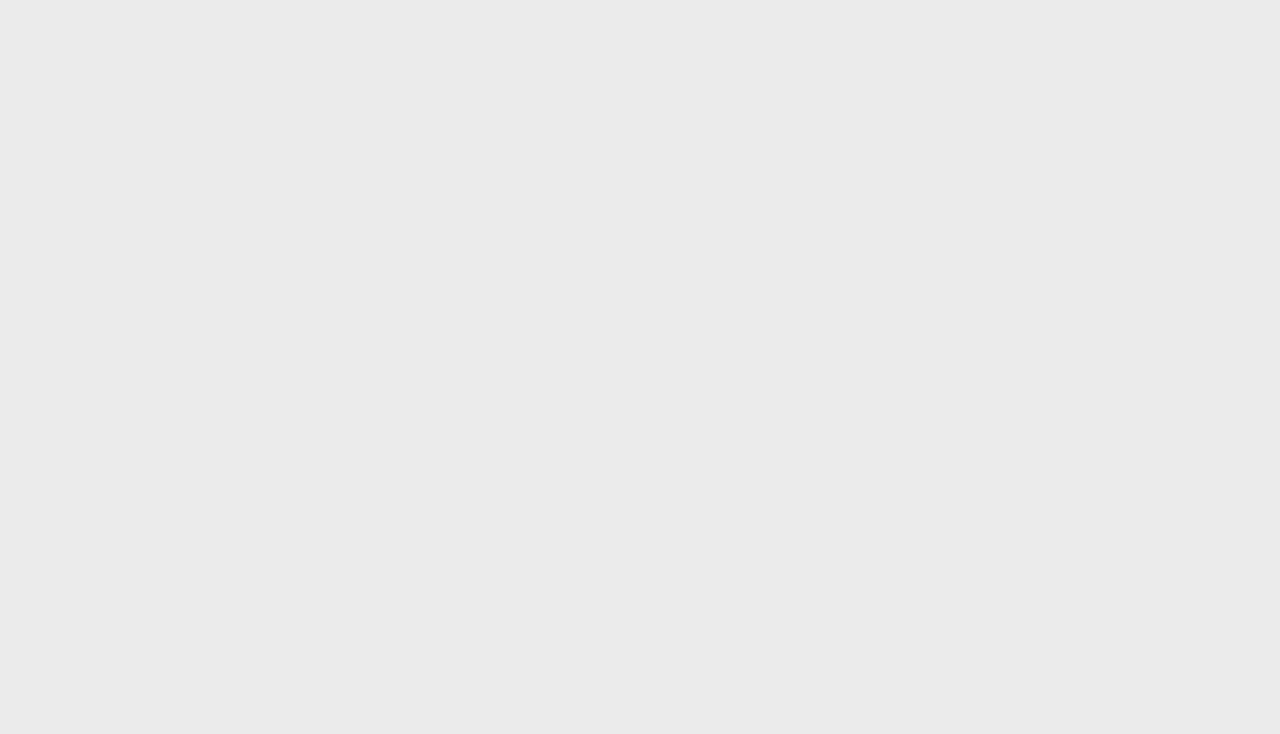
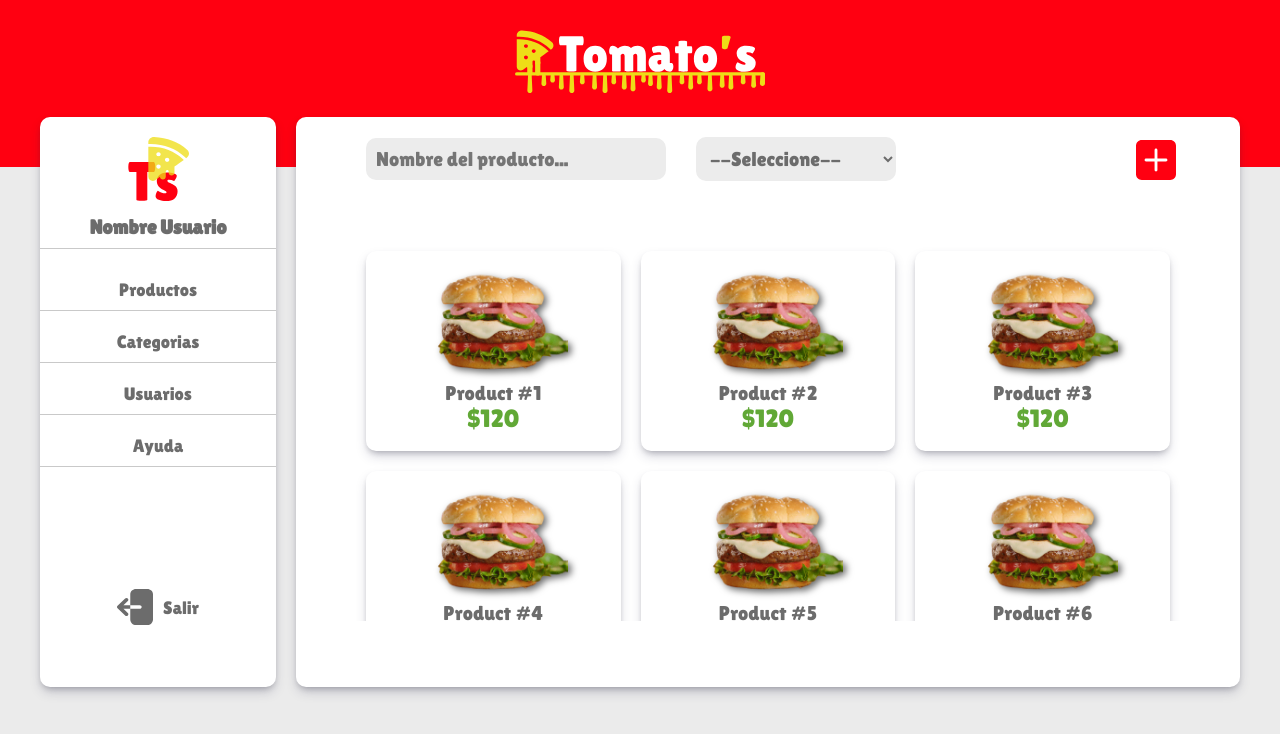
Before and after one commit to HectorGerardoZV/tomatosFront, a React (Vite) app: page /admin/products in a window 1280 px wide. Before the commit this address had no page. Shown: the top 734 px of the page. Built offline with nearby package versions, Linux system fonts and the light colour scheme.

Commit message:
The product administration page was created

```diff
--- a/src/App.jsx
+++ b/src/App.jsx
@@ -14,6 +14,7 @@ import OrderStates from "./pages/orderStates/OrderStates"
 import ViewOrder from "./pages/viewOrder/ViewOrder"
 import AdminMasterPage from "./pages/adminMasterPage/AdminMasterPage"
 import AdminPage from "./pages/adminPage/AdminPage"
+import AdminProducts from "./pages/adminProducts/AdminProducts"
 
 function App() {
   return (
@@ -32,6 +33,7 @@ function App() {
 
               <Route path="/admin" element={<AdminMasterPage />}>
                 <Route index element={<AdminPage />} />
+                <Route path="products" element={<AdminProducts />} />
               </Route>
             </Routes>
           </Router >
--- a/src/components/menuAdmin/MenuAdmin.jsx
+++ b/src/components/menuAdmin/MenuAdmin.jsx
@@ -19,7 +19,7 @@ const MenuAdmin = () => {
 
     <div className="menuOptions">
         <div className="option">
-            <Link to={"/admin"}>Productos</Link>
+            <Link to={"/admin/products"}>Productos</Link>
         </div>
 
         <div className="option">
--- /dev/null
+++ b/src/components/productAdmin/ProductAdmin.css
@@ -0,0 +1,8 @@
+.productAnimation{
+    cursor: pointer;
+    transition: .2s ease;
+}
+.productAnimation:hover{
+
+    transform: scale(1.1);
+}
--- /dev/null
+++ b/src/components/productAdmin/ProductAdmin.jsx
@@ -0,0 +1,16 @@
+
+import "../product/Product.css"
+import "./ProductAdmin.css"
+const ProductAdmin = (props) => {
+    const {product} =props;
+    const {image, name, salePrice} = product;
+    return (
+        <div className="product productAnimation" >
+            <img className="product__img" src={image} alt="image product" />
+            <p className="product__name">{name}</p>
+            <p className="product__price">${salePrice}</p>
+        </div>
+    )
+}
+
+export default ProductAdmin
--- a/src/index.css
+++ b/src/index.css
@@ -29,7 +29,7 @@ body{
 h1,h2,h3,p,a,li,ul{
   margin: 0;
 }
-button, input {
+button, input , select, option{
   font-family: var(--font);
 }
 a{
--- a/src/pages/adminMasterPage/AdminMasterPage.jsx
+++ b/src/pages/adminMasterPage/AdminMasterPage.jsx
@@ -6,7 +6,6 @@ import "./AdminMasterPage.css"
 const AdminMasterPage = () => {
   return (
     <main>
-      <>
       <div>
         <Header />
         <section className="container layoutPrincipal">
@@ -17,8 +16,6 @@ const AdminMasterPage = () => {
           </div>
         </section>
       </div>
-      </>
-
     </main>
   )
 }
--- /dev/null
+++ b/src/pages/adminProducts/AdminProducts.css
@@ -0,0 +1,70 @@
+.controlls{
+    display: flex;
+    justify-content: space-between;
+    align-items: center;
+    padding: 0rem 3rem;
+}
+
+.filtersProducts{
+    display: flex;
+    align-items: center;
+    gap: 3rem;
+}
+
+.filtersProducts input{
+    width: 30rem;
+    border: none;
+    border-radius: 1rem;
+    padding: 1rem;
+    font-size: 2rem;
+    background-color: var(--color-input-screen);
+    outline: none;
+    color: var(--color-gray);
+}
+
+.filtersProducts select{
+    width: 20rem;
+    border: none;
+    border-radius: 1rem;
+    padding: 1rem;
+    font-size: 2rem;
+    background-color: var(--color-input-screen);
+    outline: none;
+    color: var(--color-gray);
+}
+
+.controll__add{
+    width: 4rem;
+    height: 4rem;
+    border: none;
+    cursor: pointer;
+    background-color: transparent;
+}
+
+.controll__add img{
+    width: 4rem;
+
+}
+
+
+.panelProduct{
+    margin-top: 4rem;
+    display: grid;
+    grid-template-columns: repeat(3,1fr);
+    gap: 2rem;
+    height: 40rem;
+    overflow-y: scroll;
+    padding: 3rem;
+}
+
+.panelProduct::-webkit-scrollbar{
+    background-color: rgb(241, 241, 241);
+    border-radius: 1rem;
+}
+
+.panelProduct::-webkit-scrollbar-thumb {
+    background-color: var(--color-red);    /* color of the scroll thumb */
+    border-radius: 1rem;
+    height: 3rem;
+    width: 1rem;
+}
--- /dev/null
+++ b/src/pages/adminProducts/AdminProducts.jsx
@@ -0,0 +1,53 @@
+import ProductAdmin from "../../components/productAdmin/ProductAdmin"
+import ButtonAdd from "../../img/buttonAdd_product.svg"
+import Image from "../../img/products/hamburguesa.png"
+import "./AdminProducts.css"
+const AdminProducts = () => {
+
+    const products = [
+        { id: 1, image: Image, name: "Product #1", salePrice: 120 },
+        { id: 2, image: Image, name: "Product #2", salePrice: 120 },
+        { id: 3, image: Image, name: "Product #3", salePrice: 120 },
+        { id: 4, image: Image, name: "Product #4", salePrice: 120 },
+        { id: 5, image: Image, name: "Product #5", salePrice: 120 },
+        { id: 6, image: Image, name: "Product #6", salePrice: 120 },
+        { id: 7, image: Image, name: "Product #7", salePrice: 120 },
+        { id: 8, image: Image, name: "Product #8", salePrice: 120 },
+        { id: 9, image: Image, name: "Product #9", salePrice: 120 },
+    ]
+
+    return (
+        <div>
+            <div className="controlls">
+                <div className="filtersProducts">
+                    <input type="text" placeholder="Nombre del producto..." />
+                    <select name="category" id="">
+                        <option value="">--Seleccione--</option>
+                        <option value="cat1">Categoría #1</option>
+                        <option value="cat2">Categoría #2</option>
+                        <option value="cat3">Categoría #3</option>
+                        <option value="cat4">Categoría #4</option>
+
+                    </select>
+                </div>
+                <button className="controll__add">
+                    <img src={ButtonAdd} alt="" />
+                </button>
+            </div>
+
+
+            <section className="panelProduct">
+                {
+                    products.map(product => (
+                        <ProductAdmin
+                            key={product.id}
+                            product={product}
+                        />
+                    ))
+                }
+            </section>
+        </div>
+    )
+}
+
+export default AdminProducts
```
Also changed, not shown: src/img/buttonAdd_product.svg (added). Lines whose indentation alone changed are shown as unchanged.
